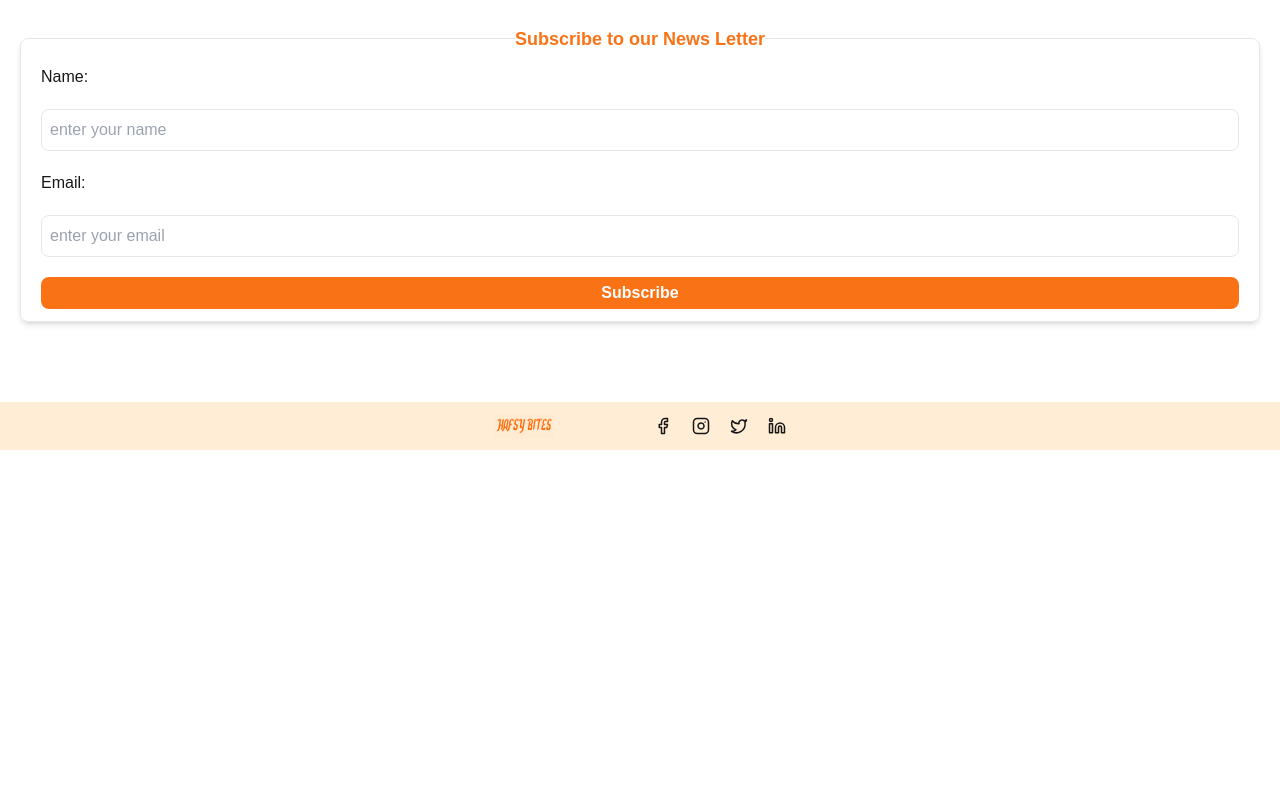
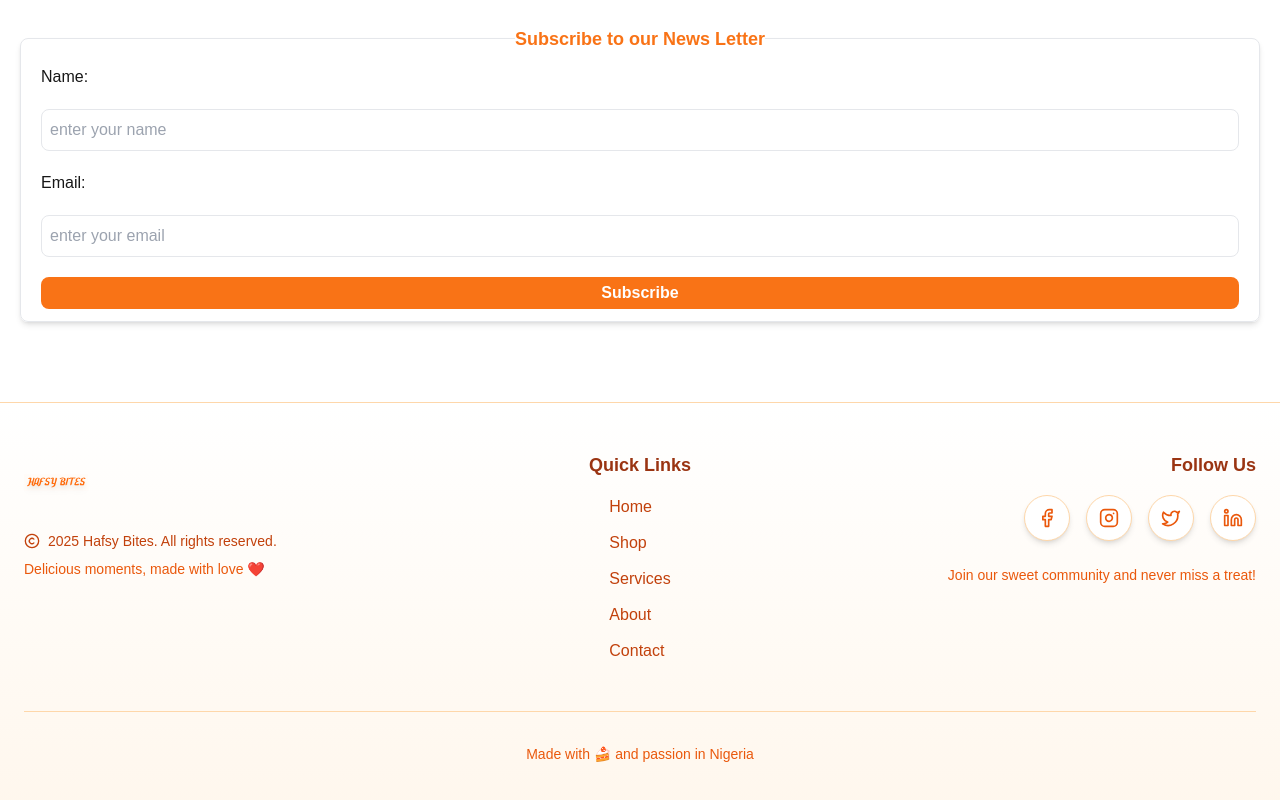
Before and after one commit to muhsinataannabi/hafsy-bites, a Next.js app: page / in a window 1280 px wide. Shown: the part 2007-2807 px from the top of the page. Before the commit the page ends 2457 px from the top, so only its background shows below. Built offline with nearby package versions, Linux system fonts and the light colour scheme.

Commit message:
Update footer and images

```diff
--- a/pages/_app.tsx
+++ b/pages/_app.tsx
@@ -3,6 +3,8 @@ import "@/styles/globals.css";
 
 export default function App({ Component, pageProps }: AppProps) {
   return (
+    <div className="light">
       <Component {...pageProps} />
+      </div>
   );
 }
--- a/pages/components/footer.tsx
+++ b/pages/components/footer.tsx
@@ -1,28 +1,95 @@
-import { Facebook,Instagram,Twitter,Linkedin } from "lucide-react";
-export default function Footer(){
-  return(
-    <footer className=" bg-orange-100">
-      <div className="flex gap-5 justify-center w-full  py-3 px-5 sticky
-     bottom-0 h-15">
-        <img
-      src="logo.png"
-      alt="logo"
-      width={60}
-      className="mr-20"
-      />
-      <Facebook
-      width={18}
-      />
-      <Instagram
-      width={18}
-      />
-      <Twitter
-     width={18}
-      />
-      <Linkedin
-      width={18}
-      />
+import { Facebook, Instagram, Twitter, Linkedin, Copyright } from "lucide-react";
+
+export default function Footer() {
+  const currentYear = new Date().getFullYear();
+
+  const socialLinks = [
+    { Icon: Facebook, label: "Facebook", href: "https://facebook.com/hafsybites" },
+    { Icon: Instagram, label: "Instagram", href: "https://instagram.com/hafsybites" },
+    { Icon: Twitter, label: "X (Twitter)", href: "https://twitter.com/hafsybites" },
+    { Icon: Linkedin, label: "LinkedIn", href: "https://linkedin.com/company/hafsybites" },
+  ];
+
+  const navLinks = [
+    { name: "Home", href: "/" },
+    { name: "Shop", href: "/shop" },
+    { name: "Services", href: "/services" },
+    { name: "About", href: "/about" },
+    { name: "Contact", href: "/contact" },
+  ];
+
+  return (
+    <footer className="bg-gradient-to-t from-orange-50 to-white border-t border-orange-200">
+      <div className="max-w-7xl mx-auto px-6 py-12">
+        <div className="grid grid-cols-1 md:grid-cols-3 gap-10">
+          {/* Logo & Copyright */}
+          <div className="flex flex-col items-center md:items-start">
+            <img
+              src="/logo.png"
+              alt="Hafsy Bites Logo"
+              className="w-16 h-16 mb-4 object-contain drop-shadow-md"
+            />
+            <div className="flex items-center gap-2 text-orange-700 font-medium">
+              <Copyright className="w-4 h-4" />
+              <span className="text-sm">
+                {currentYear} Hafsy Bites. All rights reserved.
+              </span>
+            </div>
+            <p className="text-sm text-orange-600 mt-2 text-center md:text-left">
+              Delicious moments, made with love ❤️
+            </p>
+          </div>
+
+          {/* Navigation Links */}
+          <div className="flex flex-col items-center">
+            <h3 className="font-semibold text-orange-800 mb-4 text-lg">Quick Links</h3>
+            <ul className="space-y-3">
+              {navLinks.map((link) => (
+                <li key={link.name}>
+                  <a
+                    href={link.href}
+                    className="text-orange-700 hover:text-orange-500 transition-colors duration-200 font-medium"
+                  >
+                    {link.name}
+                  </a>
+                </li>
+              ))}
+            </ul>
+          </div>
+
+          {/* Social Media */}
+          <div className="flex flex-col items-center md:items-end">
+            <h3 className="font-semibold text-orange-800 mb-4 text-lg">Follow Us</h3>
+            <div className="flex gap-4">
+              {socialLinks.map(({ Icon, label, href }) => (
+                <a
+                  key={label}
+                  href={href}
+                  target="_blank"
+                  rel="noopener noreferrer"
+                  aria-label={`Follow Hafsy Bites on ${label}`}
+                  className="group p-3 bg-white rounded-full shadow-md hover:shadow-xl transition-all duration-300 hover:-translate-y-1 border border-orange-200"
+                >
+                  <Icon
+                    className="w-5 h-5 text-orange-600 group-hover:text-orange-500 transition-colors"
+                    strokeWidth={2}
+                  />
+                </a>
+              ))}
+            </div>
+            <p className="text-sm text-orange-600 mt-6 text-center md:text-right max-w-xs">
+              Join our sweet community and never miss a treat!
+            </p>
+          </div>
+        </div>
+
+        {/* Bottom Bar */}
+        <div className="mt-12 pt-8 border-t border-orange-200 text-center">
+          <p className="text-sm text-orange-600">
+            Made with 🍰 and passion in Nigeria
+          </p>
+        </div>
       </div>
     </footer>
-    );
+  );
 }
--- a/pages/components/hero.tsx
+++ b/pages/components/hero.tsx
@@ -26,9 +26,10 @@ export default function Hero() {
       </header>
       <aside>
         <div className="w-64 h-64 bg-orange-500 rounded-full mt-10 lg:mt-0 relative lg:w-96 lg:h-96">
-          <img src="food.png"
+          <img src="/food.png"
           alt="food image"
           width={200}
+          priority
           className="absolute top-0 left-0 lg:w-400"
           />
         </div>
--- a/pages/components/navBar.tsx
+++ b/pages/components/navBar.tsx
@@ -13,6 +13,7 @@ export default function Navbar(){
       <div className="flex justify-between items-center max-w-6xl mx-auto px-4 py-3">
          <img src="./logo.png"
          alt="logo"
+         priority
          width={80}
          />
 
--- a/pages/components/specialOrders.tsx
+++ b/pages/components/specialOrders.tsx
@@ -21,9 +21,10 @@ export default function SpecialOrders(){
 
         className="lg:w-64 w-[40%] bg-white shadow-lg flex px-2 mb-5 flex-col rounded-lg hover:scale-[1.085] border-t">
           <div className="flex justify-end">
-          <img src="food1.png"
+          <img src="/food1.png"
           alt="meat suya"
           width={100}
+          priority
           className="-mt-10 -mr-6"
           />
           </div>
@@ -42,7 +43,7 @@ export default function SpecialOrders(){
 
         className="lg:w-64 w-[40%] bg-white shadow-lg flex px-2 mb-5 flex-col rounded-lg hover:scale-[1.085] border-t">
           <div className="flex justify-end">
-          <img src="food2.png"
+          <img src="/food2.png"
           alt="fride rice"
           width={100}
           className="-mt-10 -mr-6"
@@ -62,7 +63,7 @@ export default function SpecialOrders(){
 
         className="lg:w-64 w-[40%] bg-white shadow-lg flex px-2 mb-5 flex-col rounded-lg hover:scale-[1.085] border-t">
           <div className="flex justify-end">
-          <img src="food3.png"
+          <img src="/food3.png"
           alt="chicken"
           width={100}
           className="-mt-10 -mr-6"
@@ -82,7 +83,7 @@ export default function SpecialOrders(){
 
         className="lg:w-64 w-[40%] bg-white shadow-lg flex px-2 mb-5 flex-col  rounded-lg hover:scale-[1.085] border-t">
           <div className="flex justify-end">
-          <img src="food4.png"
+          <img src="/food4.png"
           alt="pizza"
           width={100}
           className="-mt-10 -mr-6"
--- a/pages/components/testimonials.tsx
+++ b/pages/components/testimonials.tsx
@@ -11,14 +11,15 @@ export default function Testimonials(){
     className="border-t py-5">
             <h1 className="text-center text-2xl font-semibold text-orange-500 lg:text-lg">Testimonials</h1>
     <section className="mt-8 px-3 bg-orange-100 flex w-full h-32  px-5 py-3 gap-5 mb-10 lg:h-48">
-      <img src="chief.png"
+      <img src="/chief.png"
       alt="chief-cook"
+      priority
       className="-mt-8 lg:w-200"
       />
 
       <div className="flex flex-col text-right">
-        <h3 className="font-semibold text-[10px] mb-2 text-orange-500 lg:text-md">What Our Customers Say About Us</h3>
-        <p className="italic text-[8px] text-right font-[poppins] lg:text-sm">“The service was prompt and the food was exactly what I needed.The food was flavourful,with a perfect balance of ingredients,fine combination of fresh ingredients and skilled preparation made for a memorable meal.the staff here truly cares about their guests.”</p>
+        <h3 className="font-semibold text-[10px] mb-2 text-orange-500 lg:text-lg">What Our Customers Say About Us</h3>
+        <p className="italic text-[8px] text-right font-[poppins] lg:text-md">“The service was prompt and the food was exactly what I needed.The food was flavourful,with a perfect balance of ingredients,fine combination of fresh ingredients and skilled preparation made for a memorable meal.the staff here truly cares about their guests.”</p>
         <div className="flex gap-5 mt-2 text-left justify-end lg:gap-10 lg:mt-5">
           <pre className="text-[8px] lg:text-sm">
           — Khalid Abbas,
@@ -26,7 +27,7 @@ export default function Testimonials(){
 
           ⭐⭐⭐⭐⭐
           </pre>
-<img src="profile.png"
+<img src="/profile.png"
        alt="profile"
        width={18}
        className="mb-1 lg:w-30 lg:mb-3"
```
